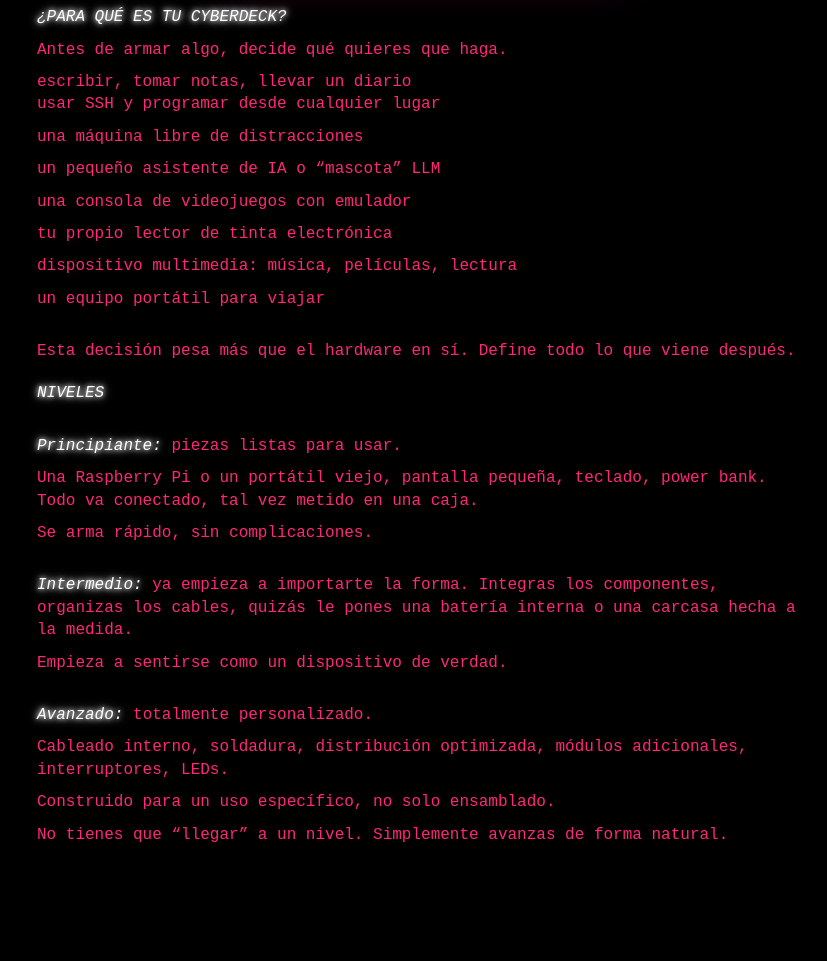
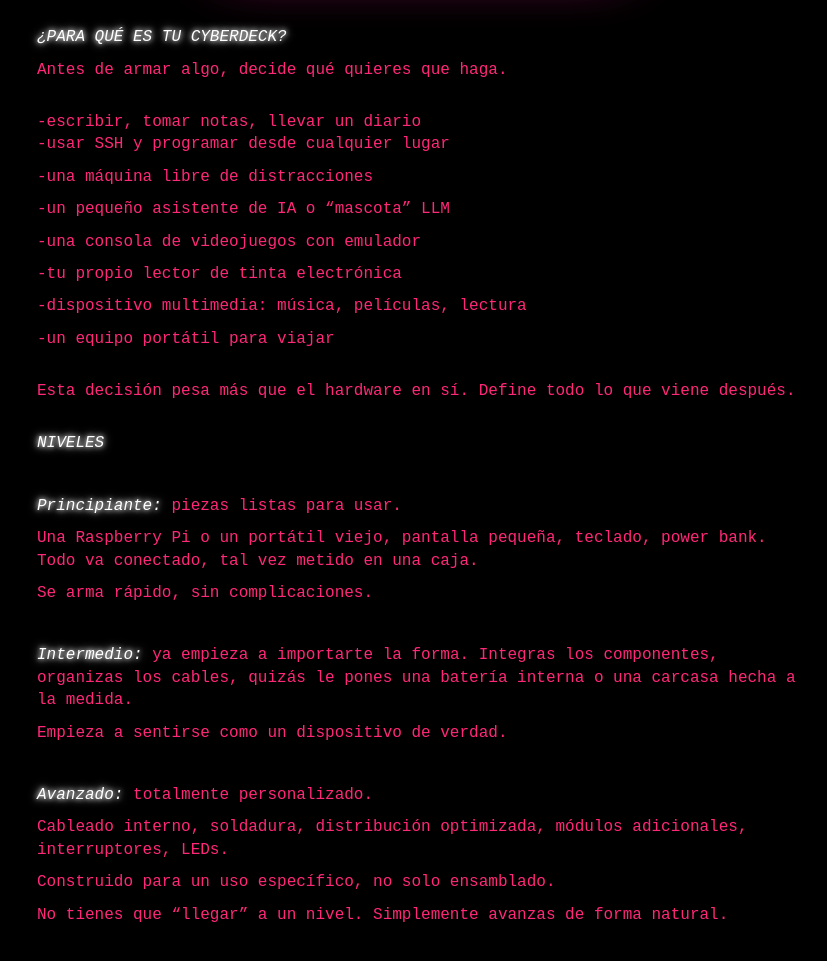
Before and after one commit to medusahra/medusahra.github.io, a Jekyll site: the page built from _posts/2026-04-13-cyberdeck.md, in a window 1280 px wide, cut to the strip 572-1543 px from the top of the page. Shown: the top 961 px of the strip, without its empty margins (218-1045 px from the left). Built offline with Jekyll 4.4.1, drawn with Linux system fonts in a browser that asks for light colours; before the commit the page ends 1463 px from its top, so only the background shows below that.

Commit message:
Update 2026-04-13-cyberdeck.md

```diff
--- a/_posts/2026-04-13-cyberdeck.md
+++ b/_posts/2026-04-13-cyberdeck.md
@@ -9,48 +9,48 @@ date: 2026-04-13
 
 # Construir tu propio Cyberdeck
 
-<div style="margin: 40px 0;"></div>
+<div style="margin: 50px 0;"></div>
 No necesitas conocimientos avanzados en hardware para comenzar. Un cyberdeck puede ser tan simple como un monitor y un teclado conectados a un ordenador compacto, o tan complejo
 como una estación portátil totalmente personalizada.
-<div style="margin: 40px 0;"></div>
+<div style="margin: 30px 0;"></div>
 <img src="/assets/cyberdeck.png" alt="cyberdeck" style="max-width: 90%; width: 400px; display: block; margin: 40px auto; filter: drop-shadow(0 0 30px #ff1493);">
-<div style="margin: 40px 0;"></div>
+<div style="margin: 50px 0;"></div>
 
 *¿PARA QUÉ ES TU CYBERDECK?*
 <div style="margin: 10px 0;"></div>
 Antes de armar algo, decide qué quieres que haga.
+<div style="margin: 30px 0;"></div>
+
+-escribir, tomar notas, llevar un diario<br>
+-usar SSH y programar desde cualquier lugar<br>
 <div style="margin: 10px 0;"></div>
-
-escribir, tomar notas, llevar un diario<br>
-usar SSH y programar desde cualquier lugar<br>
+-una máquina libre de distracciones
 <div style="margin: 10px 0;"></div>
-una máquina libre de distracciones
+-un pequeño asistente de IA o "mascota" LLM
 <div style="margin: 10px 0;"></div>
-un pequeño asistente de IA o "mascota" LLM
+-una consola de videojuegos con emulador
 <div style="margin: 10px 0;"></div>
-una consola de videojuegos con emulador
+-tu propio lector de tinta electrónica
 <div style="margin: 10px 0;"></div>
-tu propio lector de tinta electrónica
+-dispositivo multimedia: música, películas, lectura
 <div style="margin: 10px 0;"></div>
-dispositivo multimedia: música, películas, lectura
-<div style="margin: 10px 0;"></div>
-un equipo portátil para viajar
+-un equipo portátil para viajar
 <div style="margin: 30px 0;"></div>
 
 Esta decisión pesa más que el hardware en sí. Define todo lo que viene después.
-<div style="margin: 20px 0;"></div>
+<div style="margin: 30px 0;"></div>
 *NIVELES*
-<div style="margin: 30px 0;"></div>
+<div style="margin: 40px 0;"></div>
 *Principiante:* piezas listas para usar.
 <div style="margin: 10px 0;"></div>
 Una Raspberry Pi o un portátil viejo, pantalla pequeña, teclado, power bank. Todo va conectado, tal vez metido en una caja.
 <div style="margin: 10px 0;"></div>
 Se arma rápido, sin complicaciones.
-<div style="margin: 30px 0;"></div>
+<div style="margin: 40px 0;"></div>
 *Intermedio:* ya empieza a importarte la forma. Integras los componentes, organizas los cables, quizás le pones una batería interna o una carcasa hecha a la medida.
 <div style="margin: 10px 0;"></div>
 Empieza a sentirse como un dispositivo de verdad.
-<div style="margin: 30px 0;"></div>
+<div style="margin: 40px 0;"></div>
 *Avanzado:* totalmente personalizado.
 <div style="margin: 10px 0;"></div>Cableado interno, soldadura, distribución optimizada, módulos adicionales, interruptores, LEDs.
 <div style="margin: 10px 0;"></div>
```
